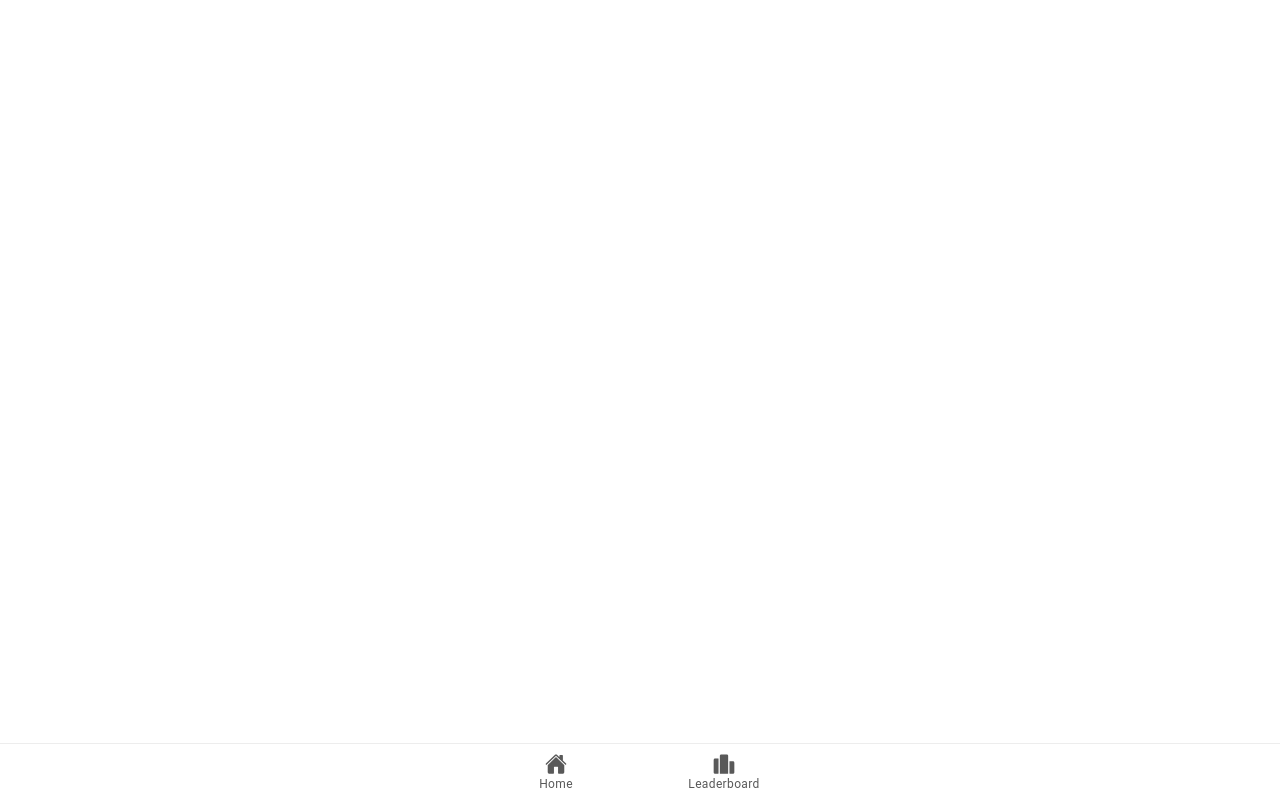
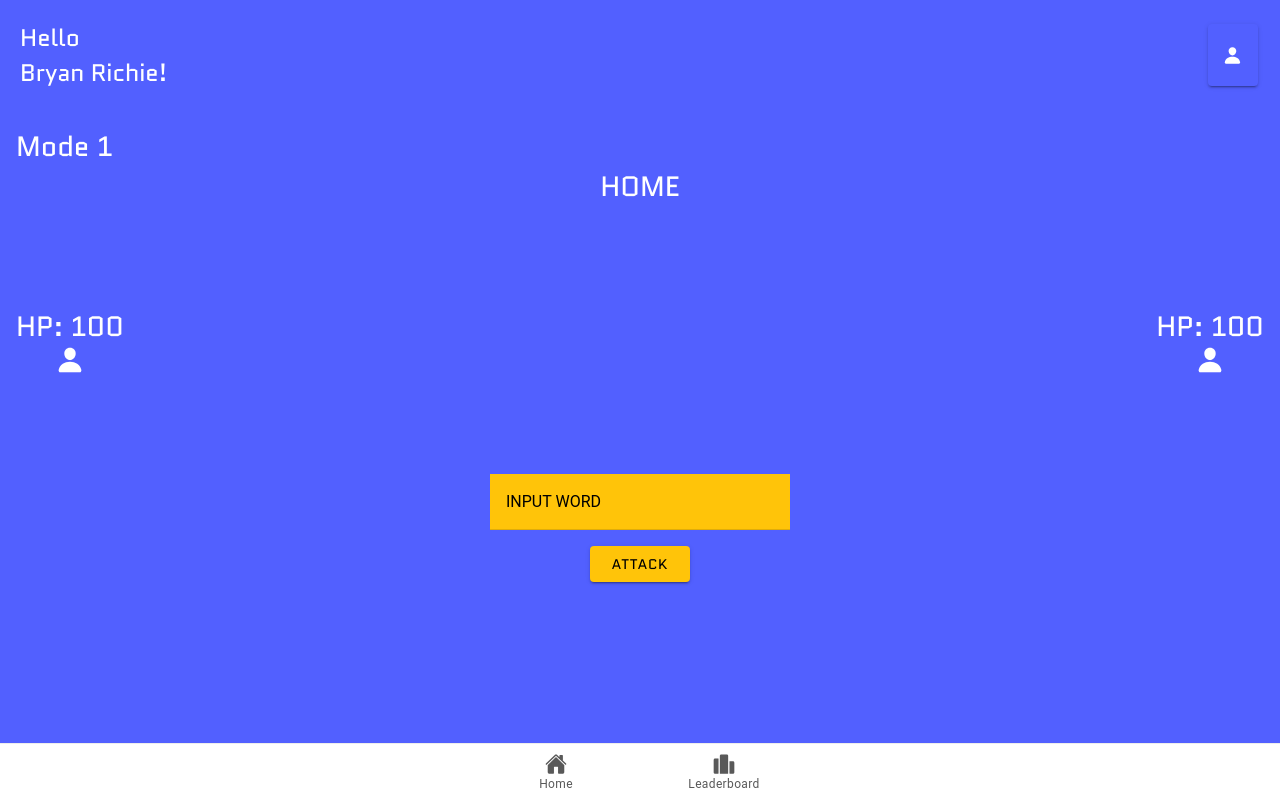
Before and after one commit to Diangelion/TeKaRis, a React (Vite) app: page /mode1 in a window 1280 px wide. Built offline with nearby package versions, Linux system fonts and the light colour scheme.

Commit message:
Update page leaderboard and game mode 1

```diff
--- a/src/App.tsx
+++ b/src/App.tsx
@@ -37,6 +37,7 @@ import Register from "./pages/Register";
 import Home from "./pages/Home";
 import Profile from "./pages/Profile";
 import Leaderboard from "./pages/Leaderboard";
+import GameMode1 from "./pages/GameMode1";
 
 // Icon
 import { podium, home } from "ionicons/icons";
@@ -52,6 +53,7 @@ const App: React.FC = () => {
             <Route exact path="/home" component={Home} />
             <Route exact path="/profile" component={Profile} />
             <Route exact path="/leaderboard" component={Leaderboard} />
+            <Route exact path="/mode1" component={GameMode1} />
             <Redirect exact from="/" to="/login" />
           </IonRouterOutlet>
 
--- /dev/null
+++ b/src/components/CardLeaderboard.tsx
@@ -0,0 +1,35 @@
+import {
+    IonButton,
+    IonCard,
+    IonCol,
+    IonContent,
+    IonGrid,
+    IonHeader,
+    IonIcon,
+    IonInput,
+    IonItem,
+    IonLabel,
+    IonPage,
+    IonRow,
+    IonTitle,
+    IonToolbar,
+} from "@ionic/react";
+import React, { useContext, useRef, useState } from "react";
+import { person } from "ionicons/icons";
+
+import "../styles/CardLeaderboard.css";
+
+const CardLeaderboard:React.FC<{number: number, name: string, point: string}> = props => {
+    return (
+        <IonCard className="card-leaderboard ion-padding" color="warning">
+            <div>
+                <IonLabel className="card-number" >{props.number}</IonLabel>
+                <IonIcon className="card-image" icon={person} />
+                <IonLabel className="card-name">{props.name}</IonLabel>
+            </div>
+            <IonLabel className="card-point">{props.point}</IonLabel>
+        </IonCard>
+    )
+}
+
+export default CardLeaderboard;
--- /dev/null
+++ b/src/pages/GameMode1.tsx
@@ -0,0 +1,59 @@
+import {
+    IonButton,
+    IonCol,
+    IonContent,
+    IonGrid,
+    IonHeader,
+    IonIcon,
+    IonInput,
+    IonItem,
+    IonLabel,
+    IonPage,
+    IonRow,
+    IonTitle,
+    IonToolbar,
+} from "@ionic/react";
+import React, { useContext, useRef, useState } from "react";
+import { person } from "ionicons/icons";
+
+import "../styles/GameMode1.css";
+
+const GameMode1: React.FC = () => {
+    return (
+        <IonPage>
+            <IonHeader></IonHeader>
+            <IonContent color="tertiary">
+                <div className="box-header">
+                    <div className="box-judul">
+                        <IonLabel>Hello</IonLabel>
+                        <IonLabel>Bryan Richie!</IonLabel>
+                    </div>
+                    <IonButton color="tertiary" routerLink="/profile">
+                        <IonIcon icon={person} />
+                    </IonButton>
+                </div>
+                <div className="konten ion-padding">
+                    <IonLabel className="text-mode">Mode 1</IonLabel>
+                    <IonLabel className="soal">HOME</IonLabel>
+                    <div className="box-player">
+                        <div className="player">
+                            <IonLabel className="player-hp">HP: 100</IonLabel>
+                            <IonIcon className="player-icon" icon={person} />
+                        </div>
+                        <div className="player">
+                            <IonLabel className="player-hp">HP: 100</IonLabel>
+                            <IonIcon className="player-icon" icon={person} />
+                        </div>
+                    </div>
+                    <IonItem className="input" color="warning">
+                        <IonLabel position="floating">INPUT WORD</IonLabel>
+                        <IonInput></IonInput>
+                    </IonItem>
+                    <IonButton color="warning" className="button-attack">Attack</IonButton>
+                </div>
+            </IonContent>
+        </IonPage>
+    )
+}
+
+export default GameMode1;
--- a/src/pages/Home.tsx
+++ b/src/pages/Home.tsx
@@ -33,7 +33,7 @@ const Home: React.FC = () => {
           </IonButton>
         </div>
         <div className="box-mode ion-padding">
-          <IonButton className="button-mode1" color="warning">
+          <IonButton className="button-mode1" color="warning" routerLink="/mode1">
             <IonLabel className="label-button ion-padding">Mode 1</IonLabel>
           </IonButton>
           <IonButton className="button-mode2" color="warning">
--- a/src/pages/Leaderboard.tsx
+++ b/src/pages/Leaderboard.tsx
@@ -14,12 +14,37 @@ import {
   IonToolbar,
 } from "@ionic/react";
 import React, { useContext, useRef, useState } from "react";
+import { person } from "ionicons/icons";
+
+import CardLeaderboard from "../components/CardLeaderboard";
 
 const Leaderboard: React.FC = () => {
   return (
     <IonPage>
       <IonHeader></IonHeader>
-      <IonContent>INI PAGE LEADERBOARD HHEE</IonContent>
+      <IonContent color="tertiary">
+        <div className="box-header">
+          <div className="box-judul">
+            <IonLabel>Hello</IonLabel>
+            <IonLabel>Bryan Richie!</IonLabel>
+          </div>
+          <IonButton color="tertiary" routerLink="/profile">
+            <IonIcon icon={person} />
+          </IonButton>
+        </div>
+        <div>
+          <CardLeaderboard number={1} name="John Wick" point="10,000" />
+          <CardLeaderboard number={2} name="Rici" point="9,500" />
+          <CardLeaderboard number={3} name="John Doe" point="9,200" />
+          <CardLeaderboard number={4} name="John John" point="9,000" />
+          <CardLeaderboard number={5} name="Bobby" point="8,100" />
+          <CardLeaderboard number={6} name="Edu" point="7,800" />
+          <CardLeaderboard number={7} name="Axel" point="7,500" />
+          <CardLeaderboard number={8} name="John John John" point="7,300" />
+          <CardLeaderboard number={9} name="John Rici" point="7,100" />
+          <CardLeaderboard number={10} name="John Cena" point="7,000" />
+        </div>
+      </IonContent>
     </IonPage>
   );
 };
--- a/src/pages/Profile.tsx
+++ b/src/pages/Profile.tsx
@@ -19,7 +19,7 @@ import {
 import { person } from "ionicons/icons";
 
 // Styling
-import "./Profile.css";
+import "../styles/Profile.css";
 
 const Profile: React.FC = () => {
   return (
--- /dev/null
+++ b/src/styles/CardLeaderboard.css
@@ -0,0 +1,36 @@
+@import url('https://fonts.googleapis.com/css2?family=Quantico&display=swap');
+
+.card-leaderboard {
+    display: flex;
+    justify-content: space-between;
+}
+
+.card-number {
+    font-size: 28px;
+    font-family: "Quantico";
+    margin-top: auto;
+    margin-bottom: auto;
+    margin-right: 12px;
+}
+
+.card-image {
+    width: 28px;
+    height: 28px;
+    margin-top: auto;
+    margin-bottom: auto;
+    margin-right: 12px;
+}
+
+.card-name {
+    font-size: 28px;
+    font-family: "Quantico";
+    margin-top: auto;
+    margin-bottom: auto;
+}
+
+.card-point {
+    font-size: 28px;
+    font-family: "Quantico";
+    margin-top: auto;
+    margin-bottom: auto;
+}
--- /dev/null
+++ b/src/styles/GameMode1.css
@@ -0,0 +1,56 @@
+@import url('https://fonts.googleapis.com/css2?family=Quantico&display=swap');
+
+.konten {
+    display: flex;
+    flex-direction: column;
+}
+
+.text-mode {
+    font-size: 28px;
+    font-family: "Quantico";
+}
+
+.soal {
+    font-size: 28px;
+    font-family: "Quantico";
+    margin-left: auto;
+    margin-right: auto;
+    margin-bottom: 100px;
+}
+
+.box-player {
+    display: flex;
+    justify-content: space-between;
+    margin-bottom: 100px;
+}
+
+.player {
+    display: flex;
+    flex-direction: column;
+    align-items: center;
+}
+
+.player-hp {
+    font-size: 28px;
+    font-family: "Quantico";
+}
+
+.player-icon {
+    width: 28px;
+    height: 28px;
+}
+
+.input {
+    width: 300px;
+    font-family: "Quantico";
+    margin-left: auto;
+    margin-right: auto;
+}
+
+.button-attack {
+    width: 100px;
+    font-family: "Quantico";
+    margin-left: auto;
+    margin-right: auto;
+    margin-top: 16px;
+}
--- a/src/theme/variables.css
+++ b/src/theme/variables.css
@@ -97,7 +97,8 @@ http://ionicframework.com/docs/theming/ */
     --ion-color-secondary-shade: #46b0e0;
     --ion-color-secondary-tint: #62ceff;
 
-    --ion-color-tertiary: #6a64ff;
+    /* --ion-color-tertiary: #6a64ff; */
+    --ion-color-tertiary: #344A84;
     --ion-color-tertiary-rgb: 106,100,255;
     --ion-color-tertiary-contrast: #ffffff;
     --ion-color-tertiary-contrast-rgb: 255,255,255;
@@ -111,7 +112,8 @@ http://ionicframework.com/docs/theming/ */
     --ion-color-success-shade: #29c467;
     --ion-color-success-tint: #44e283;
 
-    --ion-color-warning: #ffd534;
+    /* --ion-color-warning: #ffd534; */
+    --ion-color-warning: #FCEB98;
     --ion-color-warning-rgb: 255,213,52;
     --ion-color-warning-contrast: #000000;
     --ion-color-warning-contrast-rgb: 0,0,0;
```
Also changed, not shown: src/pages/Home.css (deleted), src/styles/Profile.css (renamed from src/pages/Profile.css).
